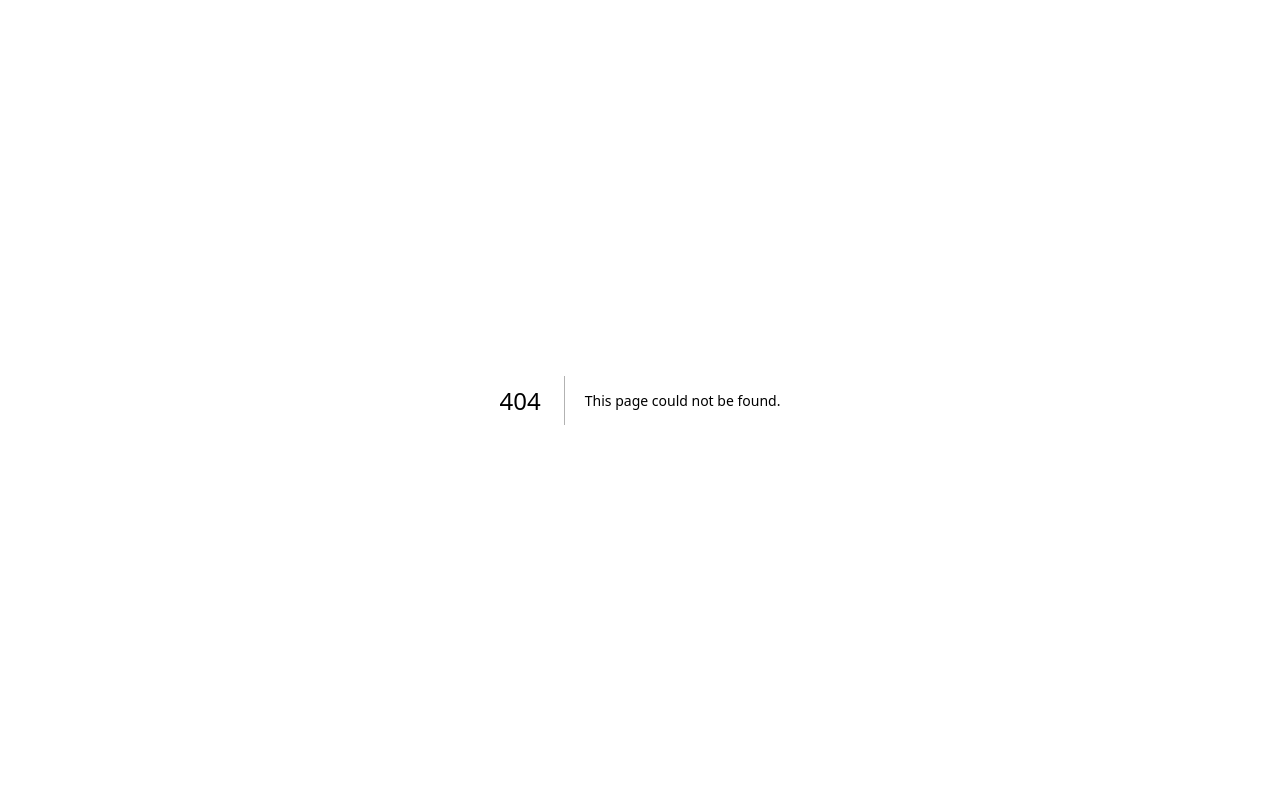
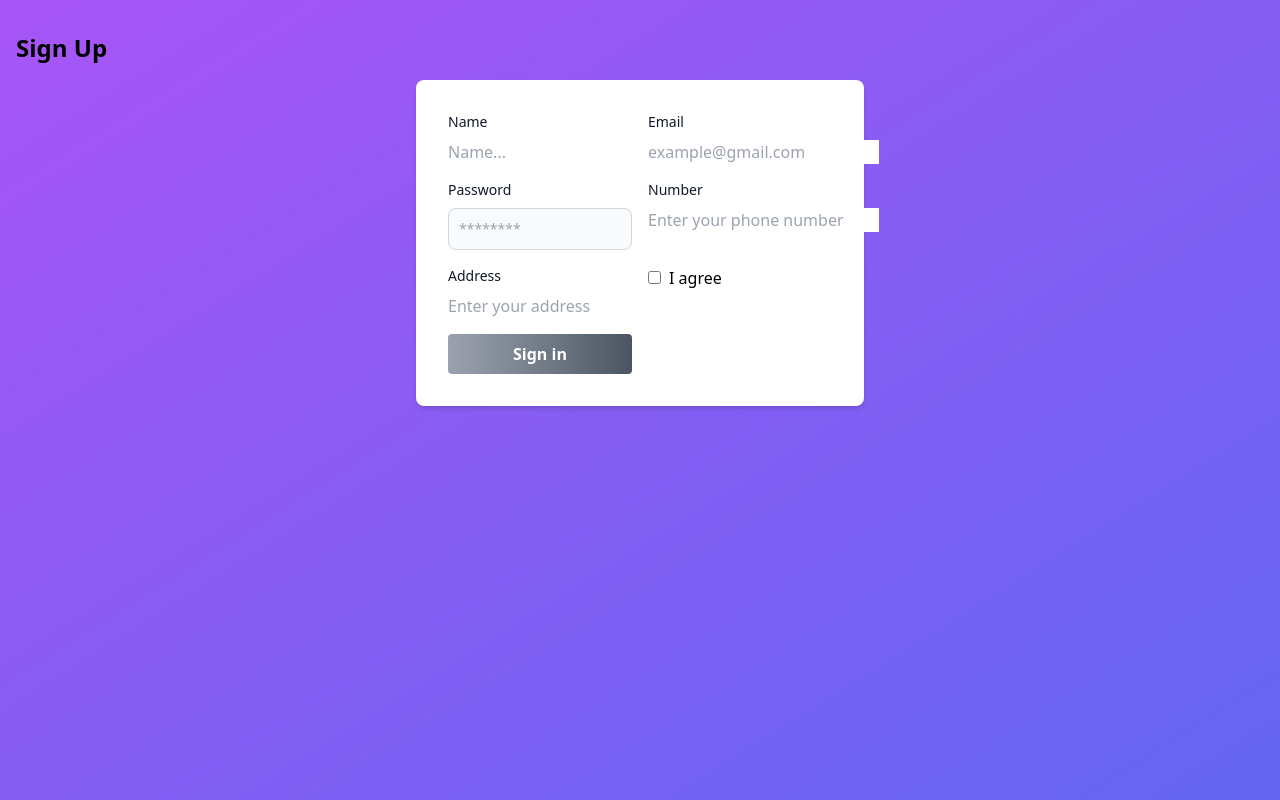
Before and after one commit to fatihdonmezdev/kayisilikunefe-project, a Next.js app: page /signUp in a window 1280 px wide. Before the commit this address had no page. Built offline with nearby package versions, Linux system fonts and the light colour scheme.

Commit message:
Sign up page added

```diff
--- a/package.json
+++ b/package.json
@@ -10,10 +10,12 @@
   },
   "dependencies": {
     "axios": "^1.6.1",
+    "formik": "^2.4.5",
     "next": "13.5.6",
     "react": "^18",
     "react-dom": "^18",
-    "react-icons": "^4.11.0"
+    "react-icons": "^4.11.0",
+    "yup": "^1.3.2"
   },
   "devDependencies": {
     "autoprefixer": "^10.0.1",
--- /dev/null
+++ b/src/components/Form/form.js
@@ -0,0 +1,146 @@
+import React from 'react';
+import { Formik } from 'formik';
+import * as Yup from "yup";
+
+
+
+const Form = () => {
+  return (
+    <div className='min-h-screen bg-gradient-to-br from-purple-500 to-indigo-500'>
+    <div className='container mx-auto p-4 '>
+      <div className='brand-box'>
+        <h1 className='font-bold text-2xl mx-auto my-4'>Sign Up</h1>
+      </div>
+      <div className='magic-form max-w-md mx-auto my-4 bg-white rounded-lg shadow-md p-8'>
+        <Formik
+          initialValues={{
+            name: "",
+            email: "",
+            agree: false,
+            phoneNumber: "",
+            address: "",
+            password: ""
+          }}
+          validationSchema={Yup.object().shape({
+            name: Yup.string().required("Name is required"),
+            email: Yup.string().email("Invalid email").required("Email is required"),
+            agree: Yup.boolean().oneOf([true], "You must agree to continue"),
+            phoneNumber: Yup.string().required("Phone number is required"),
+            address: Yup.string().required("Address is required"),
+          })}
+          onSubmit={(values, { resetForm, setSubmitting }) => {
+            console.log(values);
+
+            setTimeout(() => {
+              resetForm();
+              setSubmitting(false);
+            }, 2000);
+          }}
+        >
+          {({ values, errors, handleChange, handleSubmit, dirty, touched, isSubmitting }) => (
+            <form onSubmit={handleSubmit} className='grid grid-cols-2 gap-4'>
+              <div>
+              <label htmlFor='name' className='block mb-2 text-sm font-medium text-gray-900 dark:text-white'>Name</label>
+              <input
+                class="bg-gray-50 border border-gray-300 text-gray-900 text-sm rounded-lg focus:ring-blue-500 focus:border-blue-500 block w-full p-2.5 dark:bg-gray-700 dark:border-gray-600 dark:placeholder-gray-400 dark:text-white dark:focus:ring-blue-500 dark:focus:border-blue-500"
+                id='name'
+                type='text'
+                placeholder='Name...'
+                className='input'
+                value={values.name}
+                onChange={handleChange}
+              />
+              {errors.name && touched.name && (
+                <div className="input feedback">{errors.name}</div>
+              )}
+              </div>
+
+              <div>
+              <label htmlFor='email' className='block mb-2 text-sm font-medium text-gray-900 dark:text-white'>Email</label>
+              <input
+                class="bg-gray-50 border border-gray-300 text-gray-900 text-sm rounded-lg focus:ring-blue-500 focus:border-blue-500 block w-full p-2.5 dark:bg-gray-700 dark:border-gray-600 dark:placeholder-gray-400 dark:text-white dark:focus:ring-blue-500 dark:focus:border-blue-500"
+                id='email'
+                type='email'
+                placeholder='example@gmail.com'
+                className='input'
+                value={values.email}
+                onChange={handleChange}
+              />
+              {errors.email && touched.email && (
+                <div className="input feedback">{errors.email}</div>
+              )}
+              </div>
+              <div>
+              <label htmlFor='password' className='block mb-2 text-sm font-medium text-gray-900 dark:text-white'>Password</label>
+              <input
+                className="bg-gray-50 border border-gray-300 text-gray-900 text-sm rounded-lg focus:ring-blue-500 focus:border-blue-500 block w-full p-2.5 dark:bg-gray-700 dark:border-gray-600 dark:placeholder-gray-400 dark:text-white dark:focus:ring-blue-500 dark:focus:border-blue-500"
+                id='password'
+                type='password'
+                placeholder='********'
+                value={values.password}
+                onChange={handleChange}
+              />
+              {errors.password && touched.password && (
+              <div className="input feedback">{errors.password}</div>
+                )}
+              </div>
+
+              <div>
+              <label htmlFor='phoneNumber' className='block mb-2 text-sm font-medium text-gray-900 dark:text-white'>Number</label>
+              <input
+                class="bg-gray-50 border border-gray-300 text-gray-900 text-sm rounded-lg focus:ring-blue-500 focus:border-blue-500 block w-full p-2.5 dark:bg-gray-700 dark:border-gray-600 dark:placeholder-gray-400 dark:text-white dark:focus:ring-blue-500 dark:focus:border-blue-500"
+                id='phoneNumber'
+                type='tel'
+                placeholder='Enter your phone number'
+                className='input'
+                value={values.phoneNumber}
+                onChange={handleChange}
+              />
+              {errors.phoneNumber && touched.phoneNumber && (
+                <div className="input feedback">{errors.phoneNumber}</div>
+              )}
+              </div>
+
+
+              <div>
+              <label htmlFor='address' className='block mb-2 text-sm font-medium text-gray-900 dark:text-white'>Address</label>
+              <input
+                class=" w-full max-w-md bg-gray-50 border border-gray-300 text-gray-900 text-sm rounded-lg focus:ring-blue-500 focus:border-blue-500 block w-full p-2.5 dark:bg-gray-700 dark:border-gray-600 dark:placeholder-gray-400 dark:text-white dark:focus:ring-blue-500 dark:focus:border-blue-500"
+                id='address'
+                type='text'
+                placeholder='Enter your address'
+                className='input'
+                maxLength={50}
+                value={values.address}
+                onChange={handleChange}
+              />
+              {errors.address && touched.address && (
+                <div className="input feedback">{errors.address}</div>
+              )}
+              </div>
+
+              <div>
+                <input
+                  className='mb-2 text-sm font-medium text-gray-900 dark:text-white'
+                  id="agree"
+                  type='checkbox'
+                  checked={values.agree}
+                  onChange={handleChange}
+                />
+                <label htmlFor='agree' className='ml-2'>
+                  I agree
+                </label>
+              </div>
+              <button type="submit" disabled={!dirty || isSubmitting} className="bg-gradient-to-r from-gray-400 to-gray-600 hover:from-gray-500 hover:to-gray-700 text-white font-bold py-2 px-4 rounded focus:outline-none focus:shadow-outline">
+                Sign in
+              </button>
+            </form>
+          )}
+        </Formik>
+      </div>
+    </div>
+    </div>
+  );
+};
+
+export default Form;
--- /dev/null
+++ b/src/components/Form/login.js
@@ -0,0 +1,9 @@
+import React from 'react'
+
+function Login() {
+  return (
+    <div>Login</div>
+  )
+}
+
+export default Login
--- a/src/components/Navbar/index.js
+++ b/src/components/Navbar/index.js
@@ -30,6 +30,9 @@ function Navbar({ fetchProdData }) {
           <Link href="/favorites">
             <li>Favorites</li>
           </Link>
+          <Link href="/signUp">
+            <li>Sign Up</li>
+          </Link>
         </ul>
         <div>Searchbar</div>
       </div>
--- /dev/null
+++ b/src/pages/signUp/index.js
@@ -0,0 +1,11 @@
+import React from 'react'
+import Form from '@/components/Form/form'
+
+
+export const Index = () => {
+  return (
+    <div><Form/></div>
+  )
+}
+
+export default Index;
```
Also changed, not shown: 1 other file (tests, documents, lock files or other folders).
